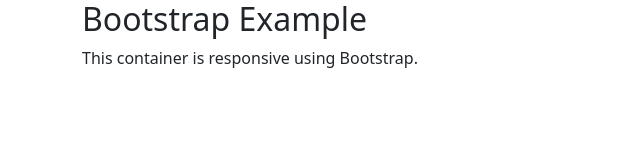
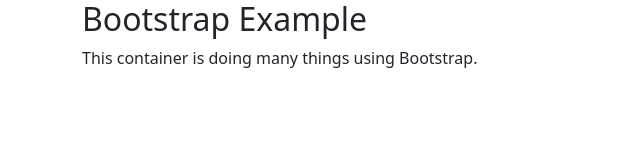
Before and after one commit to sdrobinson422/WPI_Calendar_Thingy, a website: page public/index.html in a window 1280 px wide. Shown: the full height of the page, 0-640 px from the left. Drawn offline with nearby package versions, Linux system fonts and the light colour scheme.

Commit message:
commit test

```diff
--- a/public/index.html
+++ b/public/index.html
@@ -7,6 +7,6 @@
 
   <h2>Bootstrap Example</h2>
 
-  <p>This container is responsive using Bootstrap.</p>
+  <p>This container is doing many things using Bootstrap.</p>
 
 </div>
```
